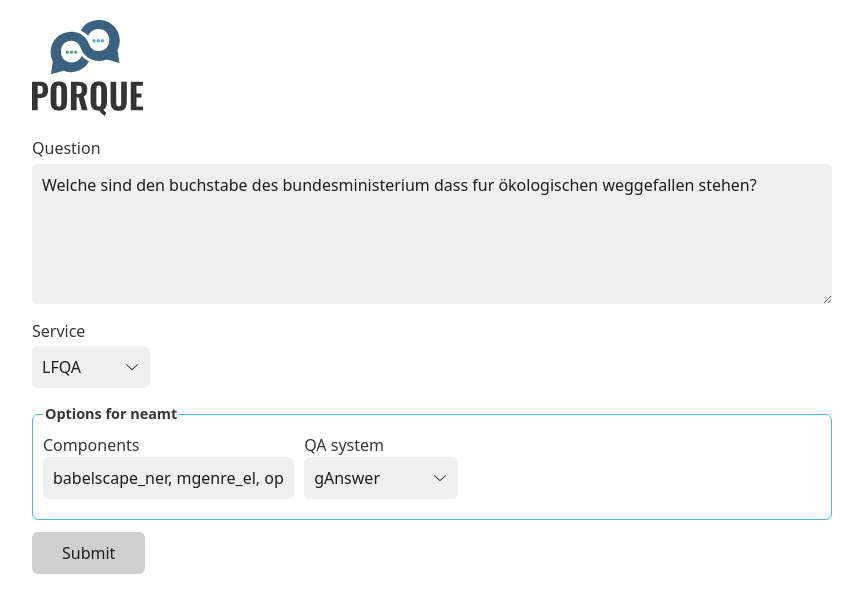
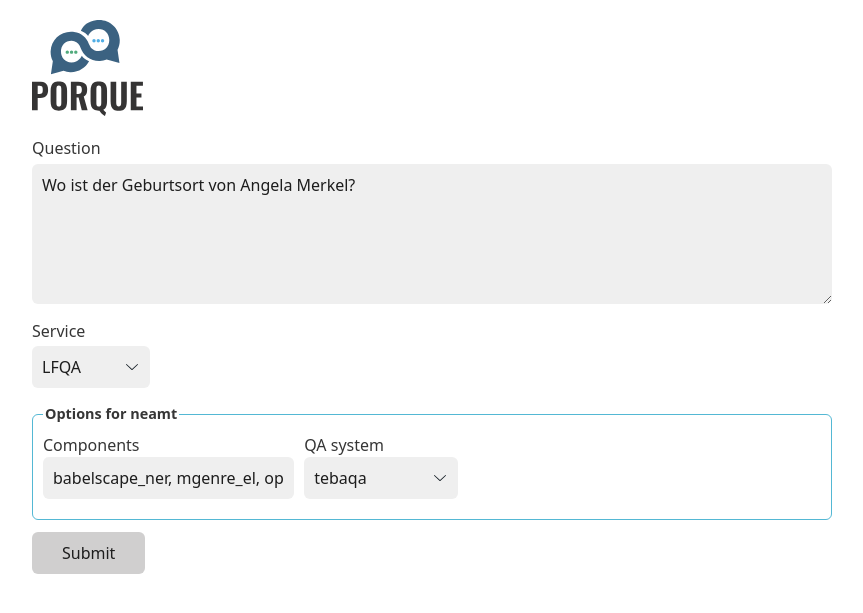
Before and after one commit to dice-group/PORQUE, a Flask app: page / in a window 1280 px wide. Shown: the top 613 px of the page, without its empty margins (208-1071 px from the left). Run offline with Flask 3, Linux system fonts and the light colour scheme.

Commit message:
changing default options

```diff
--- a/frontend/main.py
+++ b/frontend/main.py
@@ -16,10 +16,10 @@ def qsw_request_formatter(question, uri):
     }
 
 lfqa_systems = {
+    'tebaqa': {'uri': 'http://141.57.8.18:40199/tebaqa/answer', 'request_formatter': qsw_request_formatter},
     'gAnswer': {'uri': 'http://141.57.8.18:40199/gAnswer/answer', 'request_formatter': qsw_request_formatter},
     'deeppavlov': {'uri': 'http://141.57.8.18:40199/deeppavlov2023/answer', 'request_formatter': qsw_request_formatter},
-    'deeppavlov2.0': {'uri': 'http://141.57.8.18:40199/deeppavlov2023/answer', 'request_formatter': qsw_request_formatter},
-    'tebaqa': {'uri': 'http://141.57.8.18:40199/tebaqa/answer', 'request_formatter': qsw_request_formatter}
+    'deeppavlov2.0': {'uri': 'http://141.57.8.18:40199/deeppavlov2023/answer', 'request_formatter': qsw_request_formatter}
 }
 
 app = flask.Flask(__name__)
--- a/frontend/templates/qa.html
+++ b/frontend/templates/qa.html
@@ -8,7 +8,7 @@
 <form method="POST">
   <p>
     <label for="query">Question</label>
-    <textarea name="query" id="query">Welche sind den buchstabe des bundesministerium dass fur ökologischen weggefallen stehen?</textarea>
+    <textarea name="query" id="query">Wo ist der Geburtsort von Angela Merkel?</textarea>
   </p>
   <p>
     <label for="service">Service</label>
```
